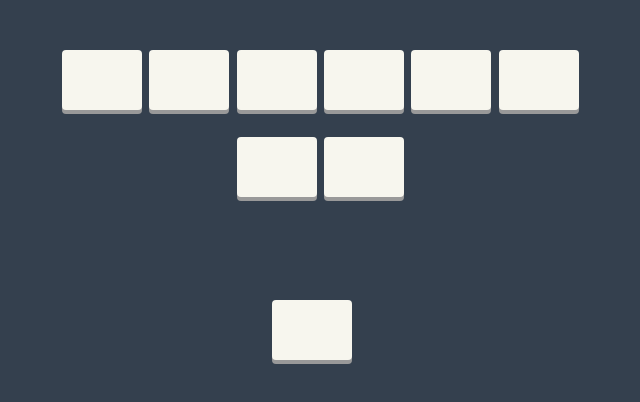
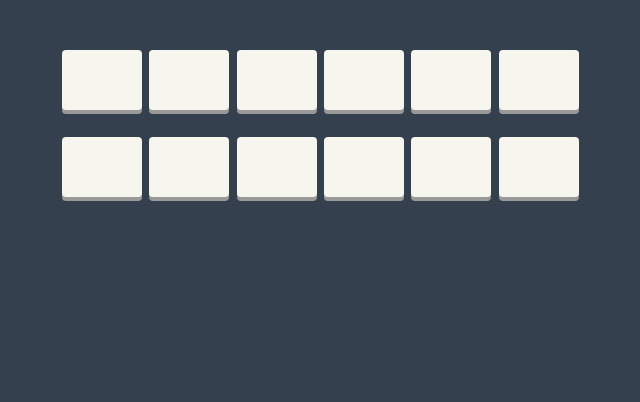
Before and after one commit to wsbuck/web-synth, a React (Create React App) app: page / in a window 1280 px wide. Shown: the top 402 px of the page, without its empty margins (328-968 px from the left). Built offline with nearby package versions, Linux system fonts and the light colour scheme.

Commit message:
Loop in Pad.js render
used a loop to render SynthButtons instead of manually

```diff
--- a/package.json
+++ b/package.json
@@ -6,6 +6,7 @@
   "dependencies": {
     "@magenta/music": "^1.8.0",
     "@material-ui/core": "^3.9.3",
+    "@material-ui/lab": "^3.0.0-alpha.30",
     "gh-pages": "^2.0.1",
     "react": "^16.8.6",
     "react-dom": "^16.8.6",
--- a/src/App.js
+++ b/src/App.js
@@ -1,5 +1,5 @@
 import React from 'react';
-import logo from './logo.svg';
+// import logo from './logo.svg';
 import './App.css';
 
 import Pad from './components/Pad';
--- a/src/components/Pad.js
+++ b/src/components/Pad.js
@@ -1,18 +1,20 @@
 import React, { Component } from 'react';
 
 import Grid from '@material-ui/core/Grid';
+// import Slider from '@material-ui/lab/Slider';
 
-import * as Tone from 'tone';
+// import * as Tone from 'tone';
 
 import SynthButton from './SynthButton';
-import PlayButton from './PlayButton';
-import PlaybackButton from './PlaybackButton';
+// import PlayButton from './PlayButton';
+// import PlaybackButton from './PlaybackButton';
 
 class Pad extends Component {
   constructor(props) {
     super(props);
     this.state = {
-      sequence: []
+      sequence: [],
+      octave: 3,
     };
     this.returnNote = this.returnNote.bind(this);
   }
@@ -44,77 +46,36 @@ class Pad extends Component {
   }
 
   render() {
-    let sm = 2;
+    const sm = 2;
+    const octave = this.state.octave;
+    let notes = [
+      'C', 'C#', 'D', 'D#', 'E', 'F',
+     'F#', 'G', 'G#', 'A', 'A#', 'B'
+    ];
+
+    notes = notes.map(note => note + octave);
+
     return (
       <div className="pad">
-        <div className="play-button">
-          <Grid container spacing={24} justify="center">
-            <Grid item sm={sm}>
+        <Grid container spacing={24} justify="center">
+          {notes.map((value, index) => (
+            <Grid item sm={sm} key={index}>
               <SynthButton
-                pitch={'A5'}
+                pitch={value}
                 returnNote={this.returnNote}
-                envelope={this.envelope}
+                evelope={this.envelope}
               />
             </Grid>
-            <Grid item sm={sm}>
-              <SynthButton
-                pitch={'B5'}
-                returnNote={this.returnNote}
-                envelope={this.envelope}
-              />
-            </Grid>
-            <Grid item sm={sm}>
-              <SynthButton
-                pitch={'C5'}
-                returnNote={this.returnNote}
-                envelope={this.envelope}
-              />
-            </Grid>
-            <Grid item sm={sm}>
-              <SynthButton
-                pitch={'D5'}
-                returnNote={this.returnNote}
-                envelope={this.envelope}
-              />
-            </Grid>
-            <Grid item sm={sm}>
-              <SynthButton
-                pitch={'E5'}
-                returnNote={this.returnNote}
-                envelope={this.envelope}
-              />
-            </Grid>
-            <Grid item sm={sm}>
-              <SynthButton
-                pitch={'F5'}
-                returnNote={this.returnNote}
-                envelope={this.envelope}
-              />
-            </Grid>
-            <Grid item sm={sm}>
-              <SynthButton
-                pitch={'G5'}
-                returnNote={this.returnNote}
-                envelope={this.envelope}
-              />
-            </Grid>
-            <Grid item sm={sm}>
-              <SynthButton
-                pitch={'A6'}
-                returnNote={this.returnNote}
-                envelope={this.envelope}
-              />
-            </Grid>
-          </Grid>
-        </div>
+          ))}
+        </Grid>
+      </div>
 
-        <div className="playback-buttons">
-          <Grid container spacing={24} justify="center">
-            {/* <PlayButton /> */}
-            <PlaybackButton />
-          </Grid>
-        </div>
-      </div>
+      // <div className="playback-buttons">
+      //   <Grid container spacing={24} justify="center">
+      //     {/* <PlayButton /> */}
+      //     <PlaybackButton />
+      //   </Grid>
+      // </div>
     )
   }
 }
--- a/src/components/SynthButton.js
+++ b/src/components/SynthButton.js
@@ -10,14 +10,17 @@ class SynthButton extends Component {
     this.state = {
       pressed: false,
     };
-    // this.synth = new Tone.AMSynth().toMaster();
-    this.synth = new Tone.Synth().toMaster();
     this.playSynth = this.playSynth.bind(this);
     this.stopSynth = this.stopSynth.bind(this);
     this.checkMouseDown = this.checkMouseDown.bind(this);
     this.touchMove = this.touchMove.bind(this);
+  }
+
+  componentWillMount() {
+    this.synth = new Tone.Synth({
+      envelope: this.props.envelope
+    }).toMaster();
     this.startTime = null;
-
   }
 
   playSynth(e) {
```
Also changed, not shown: 1 other file (tests, documents, lock files or other folders).
